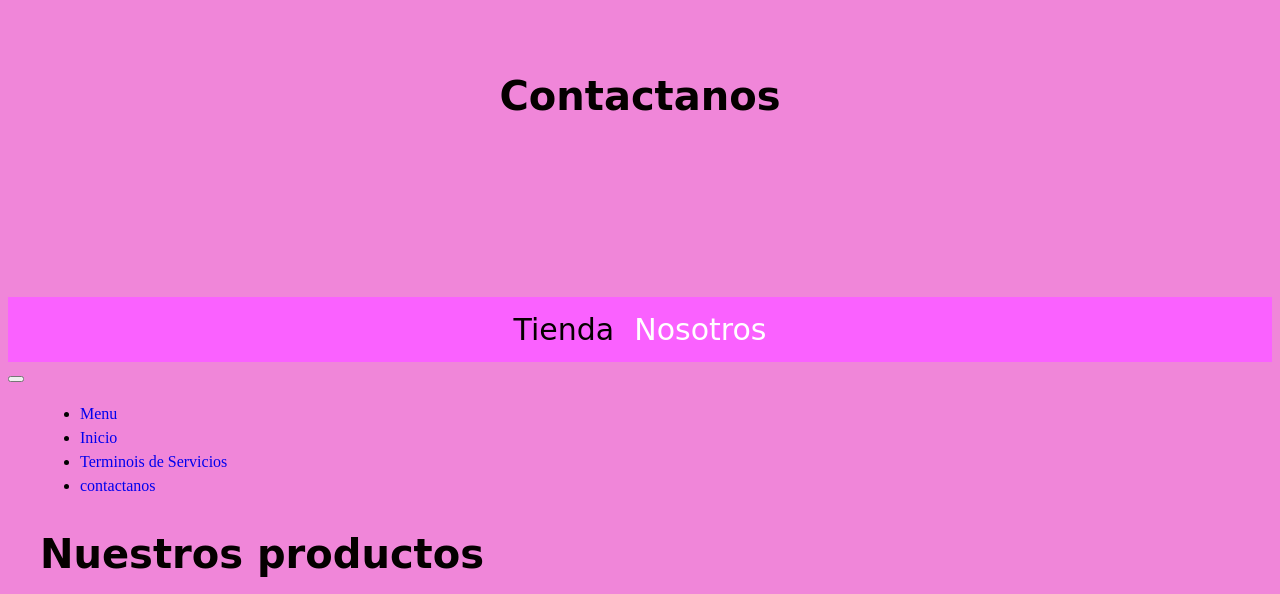
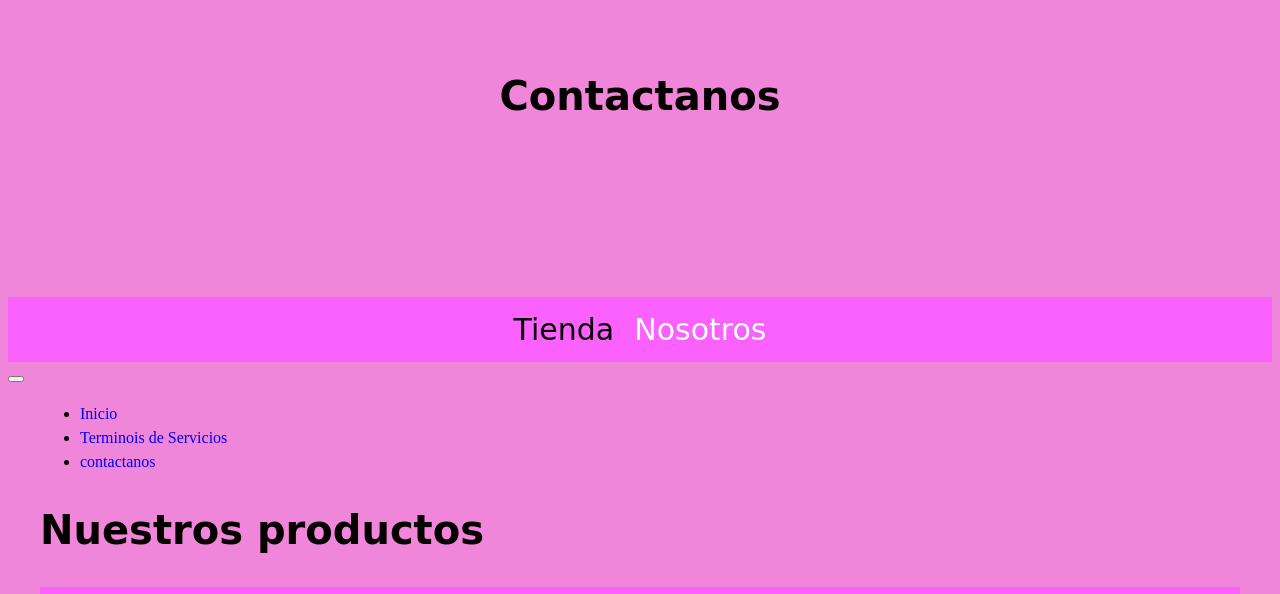
Before and after one commit to mariayjose12a/finalpagianstefanie, a plain HTML site: page index.html in a window 1280 px wide. Shown: the part 157-751 px from the top of the page. Drawn offline with Linux system fonts and the light colour scheme.

Commit message:
Update index.html

```diff
--- a/index.html
+++ b/index.html
@@ -8,6 +8,7 @@
     <link rel="stylesheet" href="css/style.css">
 </head>
 <body>
+
     <header class="header">
         <a href="index.html">
             <img class="header__logo" src="img/logo.png" alt="Logo de la empresa">
@@ -27,7 +28,7 @@
     <main class="contenedor">
         <nav id="menu" class="desplegable">
             <ul>
-                <li><a href="icononegro.jpeg">Menu</a></li>
+
                 <li><a href="ace.html">Inicio</a></li>
                 <li><a href="ace1.html">Terminois de Servicios</a></li>
                 <li><a href="ace2.html">contactanos</a></li>
```
